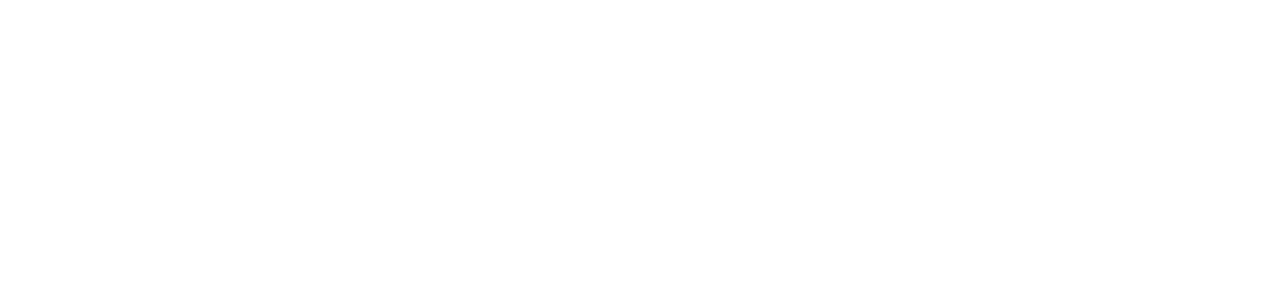
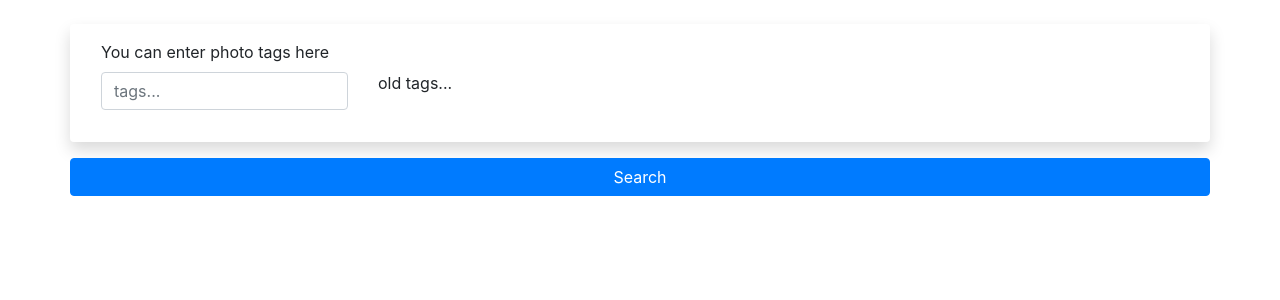
Before and after one commit to VasylHorban/walty_photos_engine, a React (Create React App) app: page / in a window 1280 px wide. Shown: the top 300 px of the page. Built offline with nearby package versions, Linux system fonts and the light colour scheme.

Commit message:
add search component

```diff
--- a/package.json
+++ b/package.json
@@ -6,7 +6,9 @@
     "@testing-library/jest-dom": "^5.11.9",
     "@testing-library/react": "^11.2.5",
     "@testing-library/user-event": "^12.8.3",
+    "bootstrap": "^4.6.0",
     "react": "^17.0.1",
+    "react-bootstrap": "^1.5.2",
     "react-dom": "^17.0.1",
     "react-scripts": "4.0.3",
     "web-vitals": "^1.1.1"
--- a/src/App.js
+++ b/src/App.js
@@ -1,10 +1,12 @@
-import logo from './logo.svg';
-import './App.css';
-
+import "./App.css";
+import Search from "./components/Search/Search";
+import { Container } from "react-bootstrap";
 function App() {
   return (
     <div className="App">
-
+      <Container>
+        <Search />
+      </Container>
     </div>
   );
 }
--- /dev/null
+++ b/src/components/Search/Search.jsx
@@ -0,0 +1,20 @@
+import { Form, Button } from "react-bootstrap";
+
+const Search = () => {
+  return (
+    <>
+      <Form className="mt-4 p-3 rounded row d-flex align-items-center shadow">
+        <Form.Group className="col-lg-3">
+          <Form.Label>You can enter photo tags here</Form.Label>
+          <Form.Control type="text" placeholder="tags..." />
+        </Form.Group>
+        <div className="col-lg-9">old tags...</div>
+      </Form>
+      <div className="row">
+        <Button className="mt-3 col">Search</Button>
+      </div>
+    </>
+  );
+};
+
+export default Search;
--- a/src/index.js
+++ b/src/index.js
@@ -3,6 +3,8 @@
 import './index.css';
 import App from './App';
 import reportWebVitals from './reportWebVitals';
+import 'bootstrap/dist/css/bootstrap.min.css';
+
 
 ReactDOM.render(
   <React.StrictMode>
```
Also changed, not shown: src/logo.svg (deleted), 1 other file (tests, documents, lock files or other folders).
